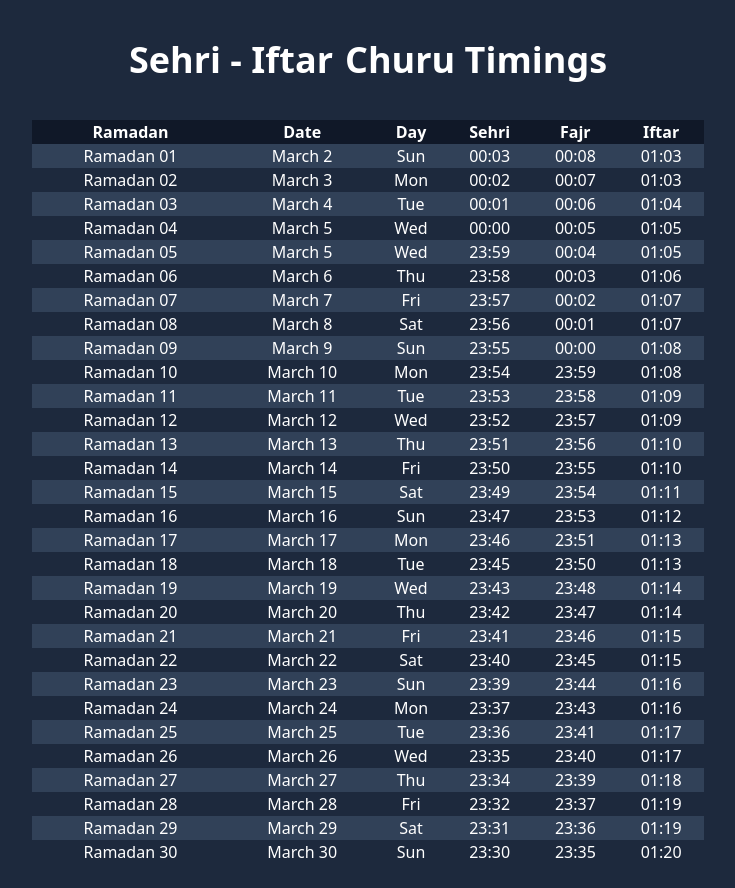
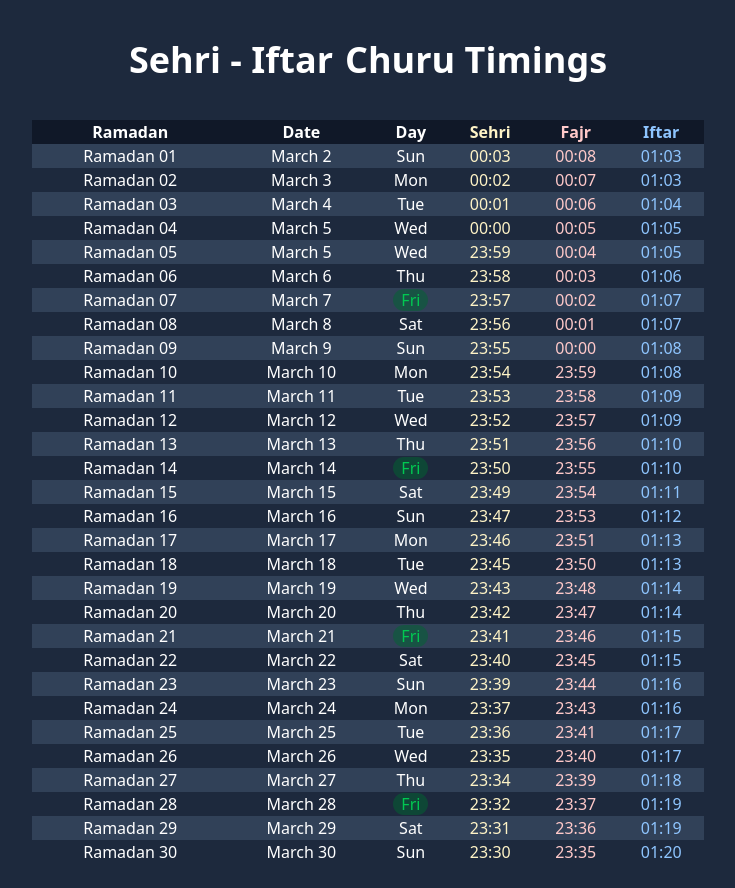
Before and after one commit to syeduroojkamal/churu-sehri-iftar-2025, a React (Vite) app: page / in a window 1280 px wide. Shown: the whole page, without its empty margins (272-1007 px from the left). Built offline with nearby package versions, Linux system fonts and the light colour scheme.

Commit message:
add: styling

```diff
--- a/src/components/Main.tsx
+++ b/src/components/Main.tsx
@@ -191,6 +191,12 @@ const getIftarTime = (day: { sehri: Date; fajr: Date; iftar: Date }) => {
 
 const getDayString = (day: { sehri: Date; iftar: Date }) => {
   const days = ["Sun", "Mon", "Tue", "Wed", "Thu", "Fri", "Sat"];
+  if (day.sehri.getDay() === 5)
+    return (
+      <span className="text-green-500  bg-green-800/50 px-2 rounded-full">
+        {days[day.sehri.getDay()]}
+      </span>
+    );
   return days[day.sehri.getDay()];
 };
 
@@ -203,10 +209,9 @@ const Main = () => {
             <th>Ramadan</th>
             <th>Date</th>
             <th>Day</th>
-            <th>Sehri</th>
-            <th>Fajr</th>
-
-            <th>Iftar</th>
+            <th className="text-amber-100">Sehri</th>
+            <th className="text-red-200">Fajr</th>
+            <th className="text-blue-300">Iftar</th>
           </tr>
         </thead>
         <tbody>
@@ -218,9 +223,9 @@ const Main = () => {
               <td>Ramadan {padZero((index + 1).toString())}</td>
               <td>{"March " + day.sehri.getDate()}</td>
               <td>{getDayString(day)}</td>
-              <td>{getSehriTime(day)}</td>
-              <td>{getfajrTime(day)}</td>
-              <td>{getIftarTime(day)}</td>
+              <td className="text-amber-100">{getSehriTime(day)}</td>
+              <td className="text-red-200">{getfajrTime(day)}</td>
+              <td className="text-blue-300">{getIftarTime(day)}</td>
             </tr>
           ))}
         </tbody>
```
